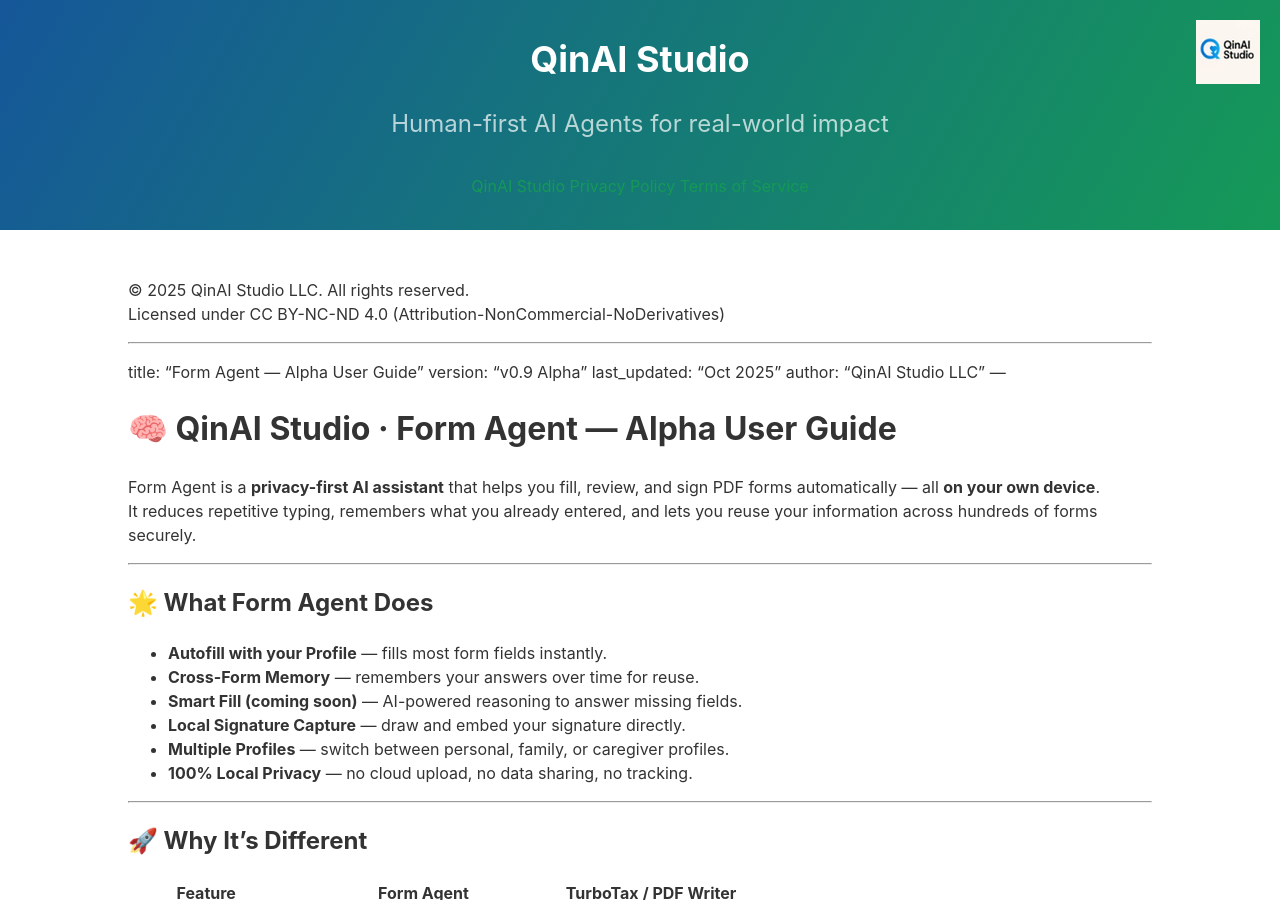
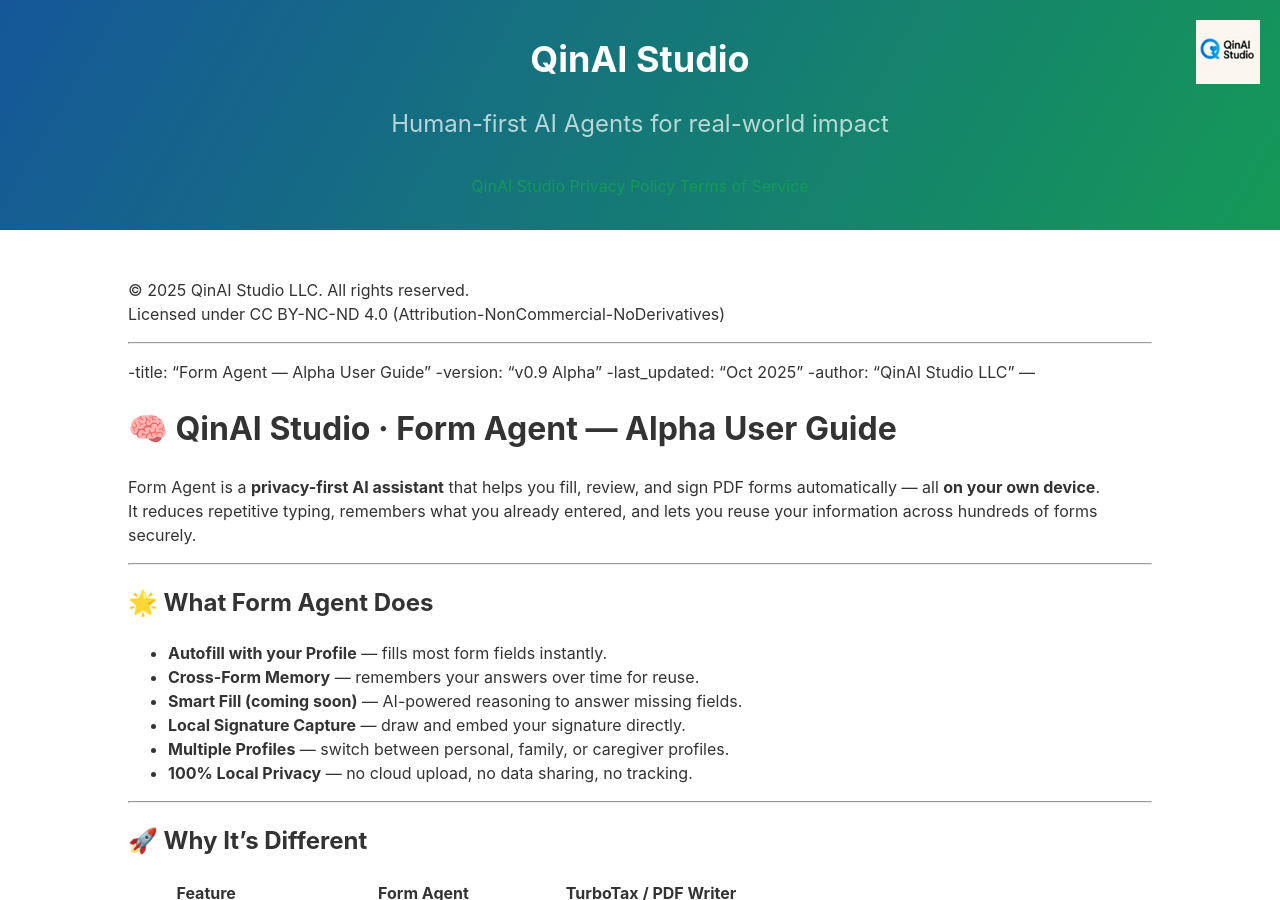
Before and after one commit to LilyQin19/qinaistudio.github.io, a Jekyll site: the page built from FormAgent_UserGuide.md, in a window 1280 px wide and 900 px high. Built offline with Jekyll 4.4.1, drawn with Linux system fonts in a browser that asks for light colours; our own code applies the rules of GitHub Pages for plain Markdown files.

Commit message:
Update FormAgent_UserGuide.md

```diff
--- a/FormAgent_UserGuide.md
+++ b/FormAgent_UserGuide.md
@@ -2,10 +2,10 @@
 Licensed under CC BY-NC-ND 4.0 (Attribution-NonCommercial-NoDerivatives)
 
 ---
-title: "Form Agent — Alpha User Guide"
-version: "v0.9 Alpha"
-last_updated: "Oct 2025"
-author: "QinAI Studio LLC"
+-title: "Form Agent — Alpha User Guide"
+-version: "v0.9 Alpha"
+-last_updated: "Oct 2025"
+-author: "QinAI Studio LLC"
 ---
 
 # 🧠 QinAI Studio · Form Agent — Alpha User Guide
```
